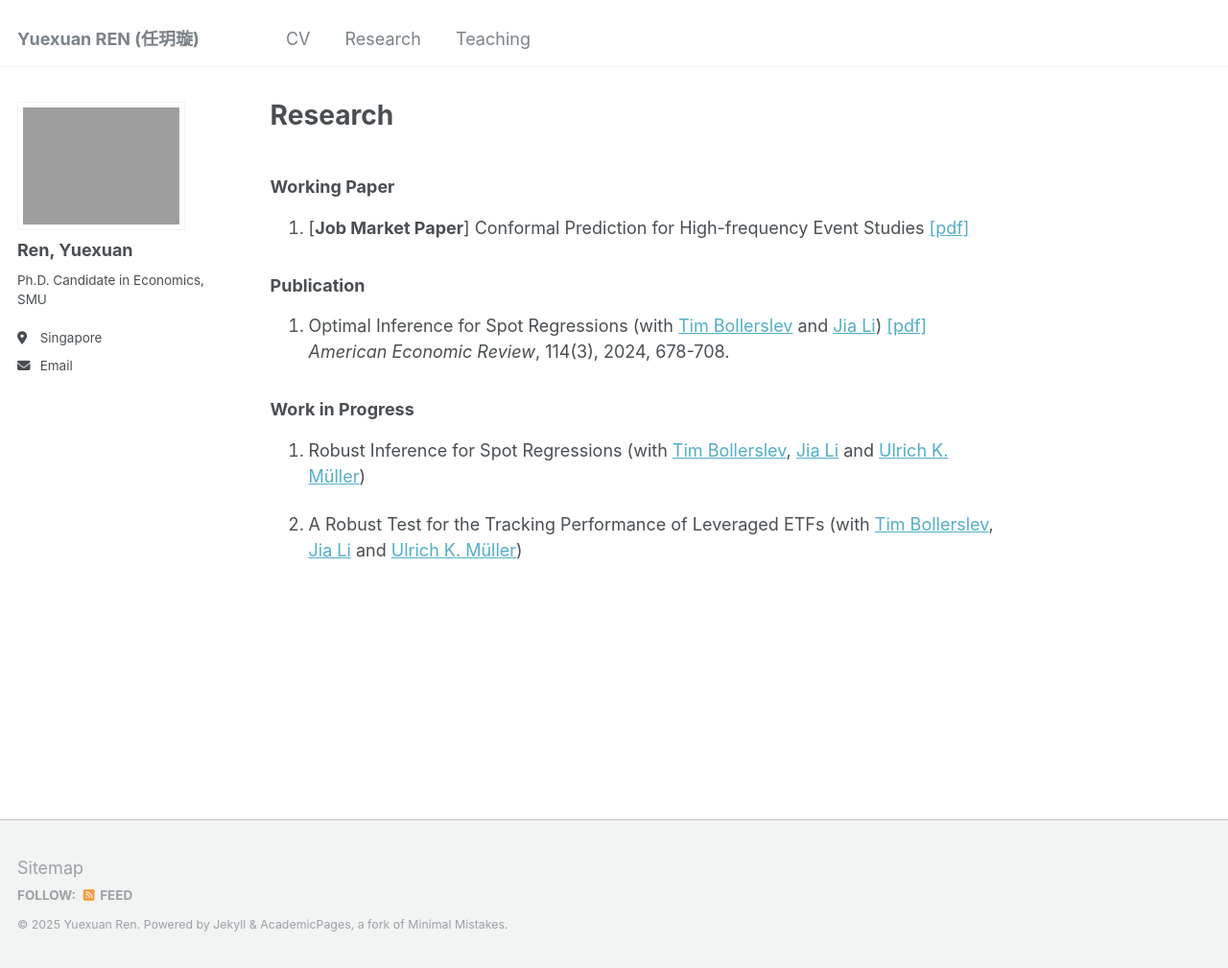
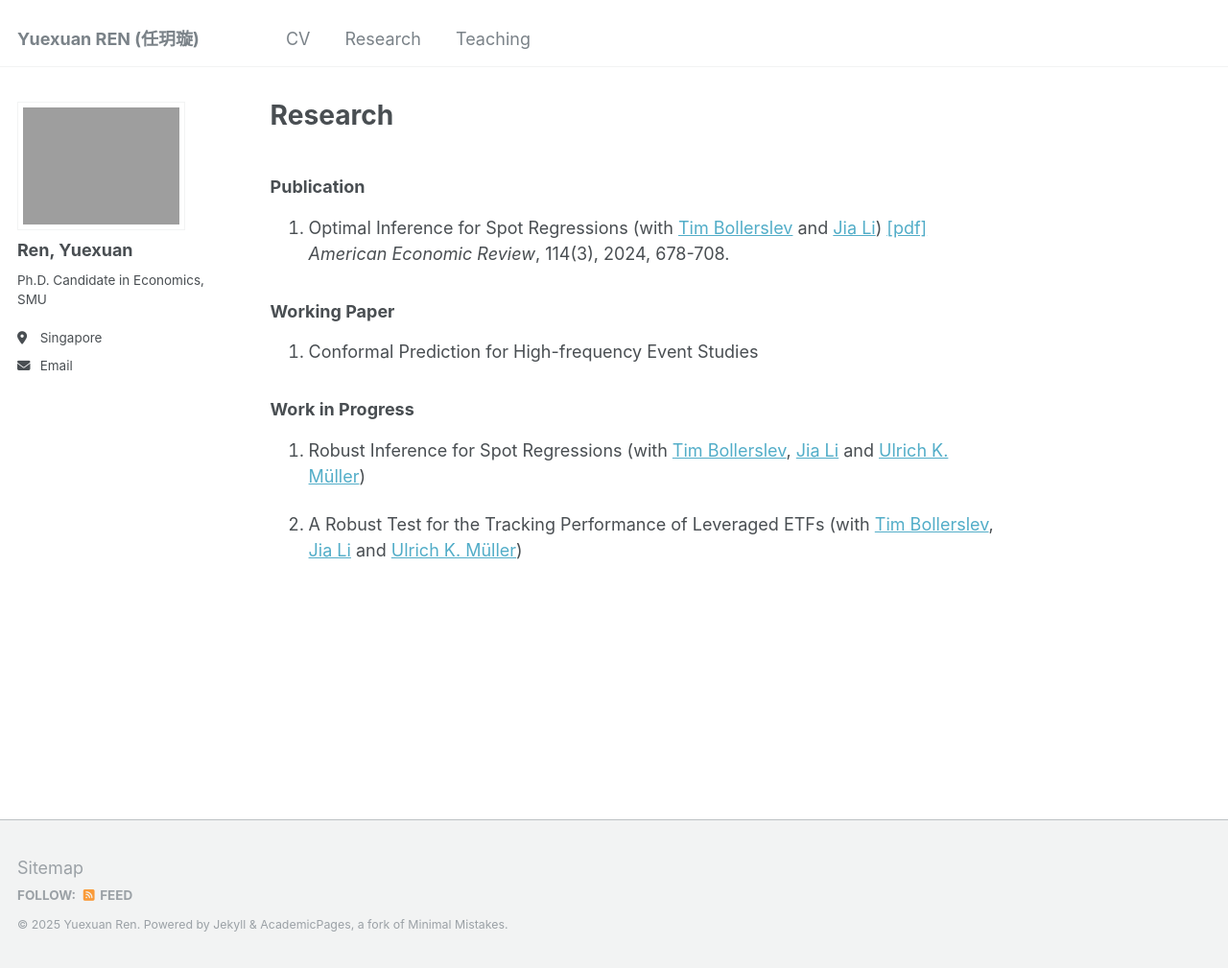
Before and after one commit to yuexuanren/yuexuanren.github.io, a Jekyll site: the page built from _pages/Research.md, in a window 1280 px wide and 1009 px high. Shown: the whole window at 96% size. Built offline with Jekyll 4.4.1, drawn with Linux system fonts in a browser that asks for light colours.

Commit message:
Update Research.md

```diff
--- a/_pages/Research.md
+++ b/_pages/Research.md
@@ -4,15 +4,17 @@ layout: single
 permalink: /research/
 ---
 
-### Working Paper
 
-1. [**Job Market Paper**] Conformal Prediction for High-frequency Event Studies [[pdf]](https://yuexuanren.github.io/ConformalPI.pdf) <br>
 
 ### Publication
 
 1. Optimal Inference for Spot Regressions (with [Tim Bollerslev](https://public.econ.duke.edu/~boller/) and [Jia Li](https://sites.google.com/view/jiali/home)) [[pdf]](https://www.aeaweb.org/articles?id=10.1257/aer.20221338) <br>
    <span style="font-weight: 400; font-style: italic;">American Economic Review</span>, 114(3), 2024, 678-708.
 
+### Working Paper
+
+1.  Conformal Prediction for High-frequency Event Studies <!--[[pdf]](https://yuexuanren.github.io/ConformalPI.pdf) <br> -->
+
 ### Work in Progress
 
 1. Robust Inference for Spot Regressions (with [Tim Bollerslev](https://public.econ.duke.edu/~boller/), [Jia Li](https://sites.google.com/view/jiali/home) and [Ulrich K. Müller](https://www.princeton.edu/~umueller/))
```
